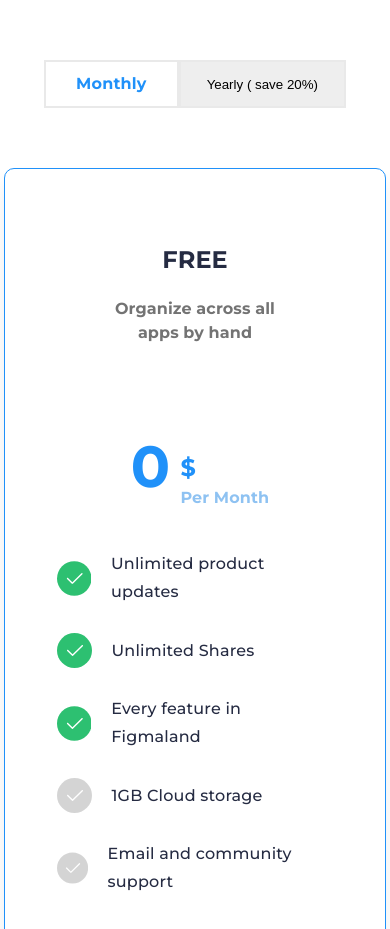
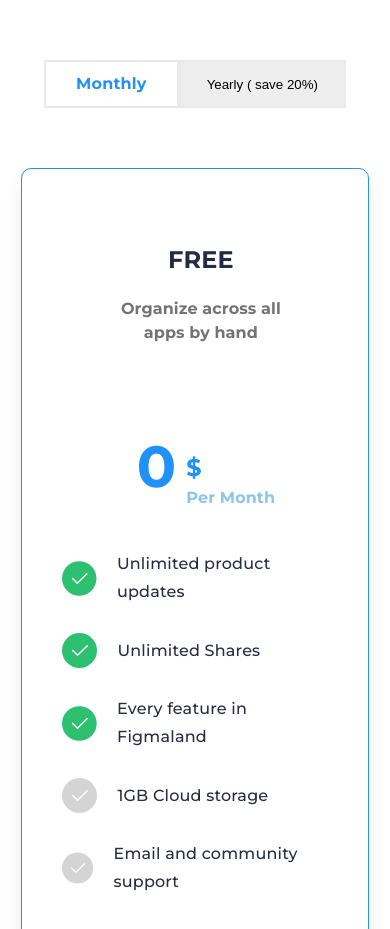
Before and after one commit to asjad-naeem/ui-assignment, a plain HTML site: page index.html in a window 390 px wide. Shown: the part 881-1810 px from the top of the page. Drawn offline with Linux system fonts and the light colour scheme.

Commit message:
handled screen issues

```diff
--- a/index.css
+++ b/index.css
@@ -1048,7 +1048,7 @@
   }
   .card13 {
     display: flex;
-    width: 300px;
+    width: 68%;
     padding: 40px;
     flex-direction: column;
     align-items: center;
```
